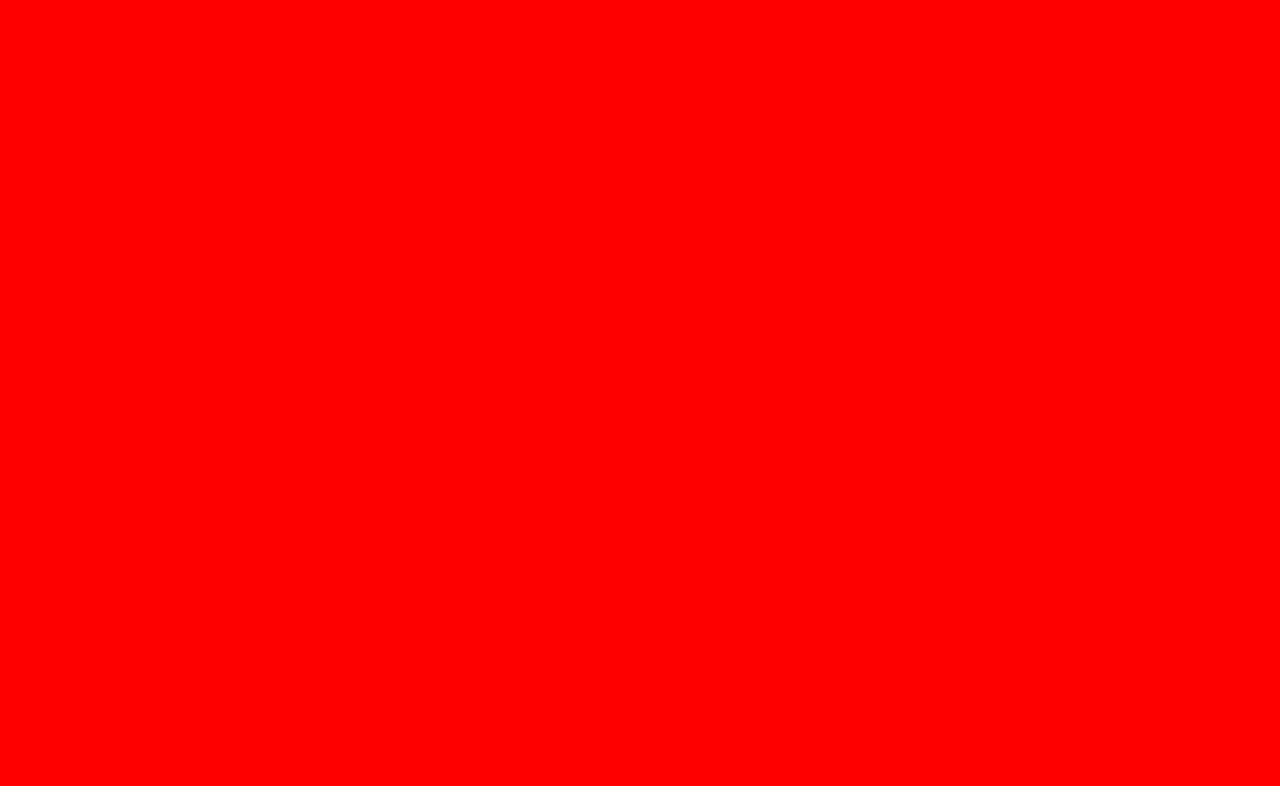
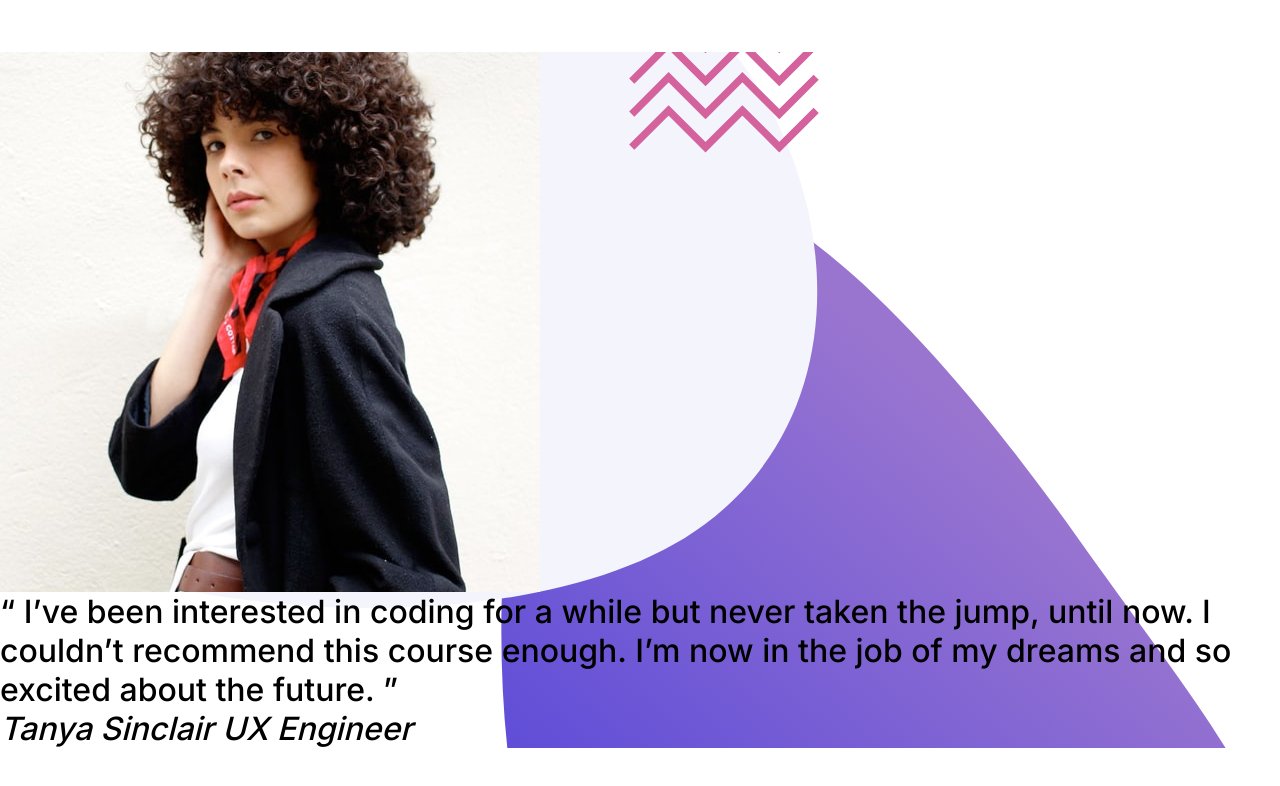
Before and after one commit to Huayao-Zheng/testimonials-slider, a plain HTML site: page index.html in a window 1280 px wide. Drawn offline with Linux system fonts and the light colour scheme.

Commit message:
finished html

```diff
--- a/index.html
+++ b/index.html
@@ -10,5 +10,18 @@
     <link rel="stylesheet" href="dist/main.css" />
     <title>Frontend Mentor | Coding Bootcamp Testimonials Slider</title>
   </head>
-  <body></body>
+  <body>
+    <main>
+      <div class="avatar">
+        <img src="images/image-tanya.jpg" alt="UX engineer" />
+      </div>
+
+      <blockquote>
+        <p>
+          “ I’ve been interested in coding for a while but never taken the jump, until now. I couldn’t recommend this course enough. I’m now in the job of my dreams and so excited about the future. ”
+        </p>
+        <cite>Tanya Sinclair <span class="job-title">UX Engineer</span></cite>
+      </blockquote>
+    </main>
+  </body>
 </html>
--- a/scss/_base.scss
+++ b/scss/_base.scss
@@ -7,6 +7,15 @@
   font-family: 'Inter', sans-serif;
 }
 
+img {
+  display: block;
+  max-width: 100%;
+}
+
 body {
-  background-color: red;
+  display: flex;
+  justify-content: center;
+  align-items: center;
+  font-size: 2rem;
+  min-height: 100vh;
 }
--- /dev/null
+++ b/scss/_testimonials.scss
@@ -0,0 +1,18 @@
+main {
+  max-width: 1440px;
+  min-width: 375px;
+  max-height: 800px;
+  min-height: 667px;
+  position: relative;
+  background: url(../images/pattern-bg.svg) no-repeat;
+  background-size: 100%;
+  background-position: center top 17%;
+
+  // &::before {
+  //   content: '';
+  //   position: absolute;
+
+  //   width: 326px;
+  //   height: 307px;
+  // }
+}
--- a/scss/main.scss
+++ b/scss/main.scss
@@ -1 +1,2 @@
 @use 'base';
+@use 'testimonials';
```
Also changed, not shown: dist/main.css, 1 other file.
